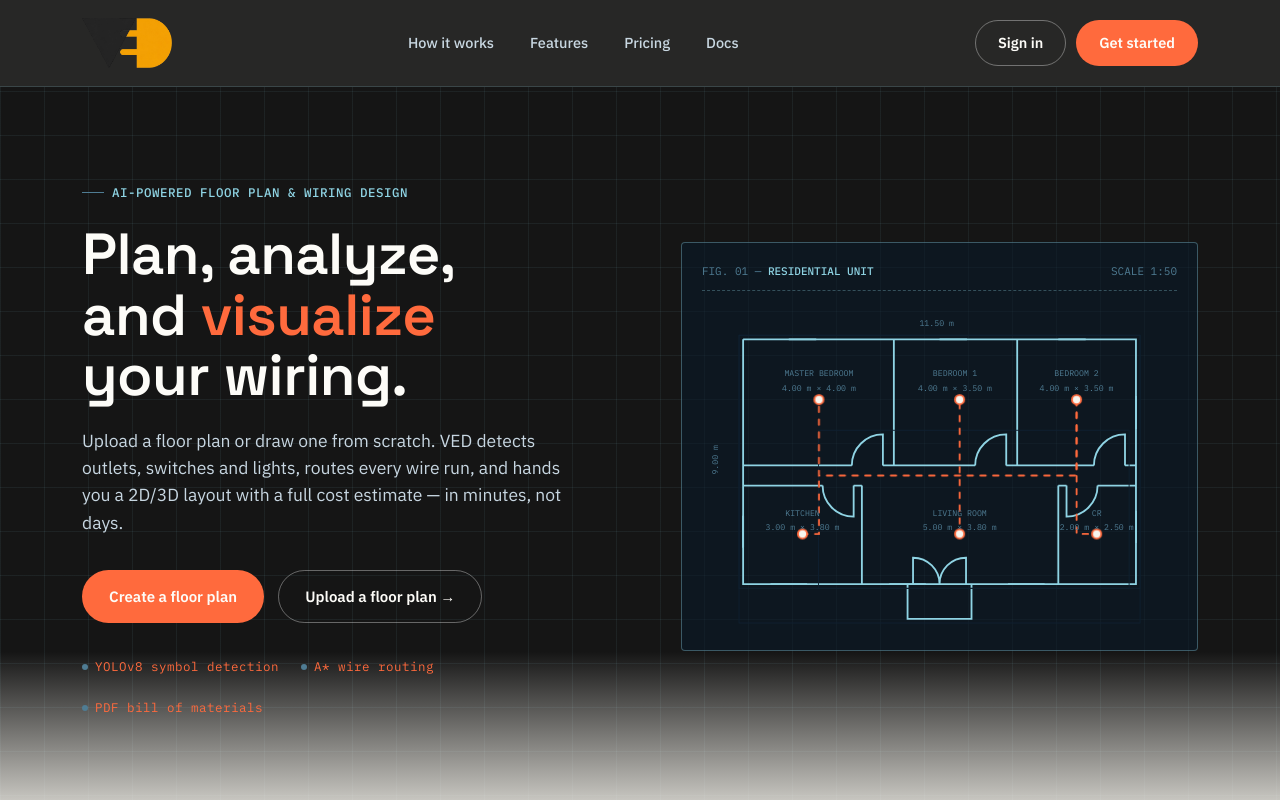
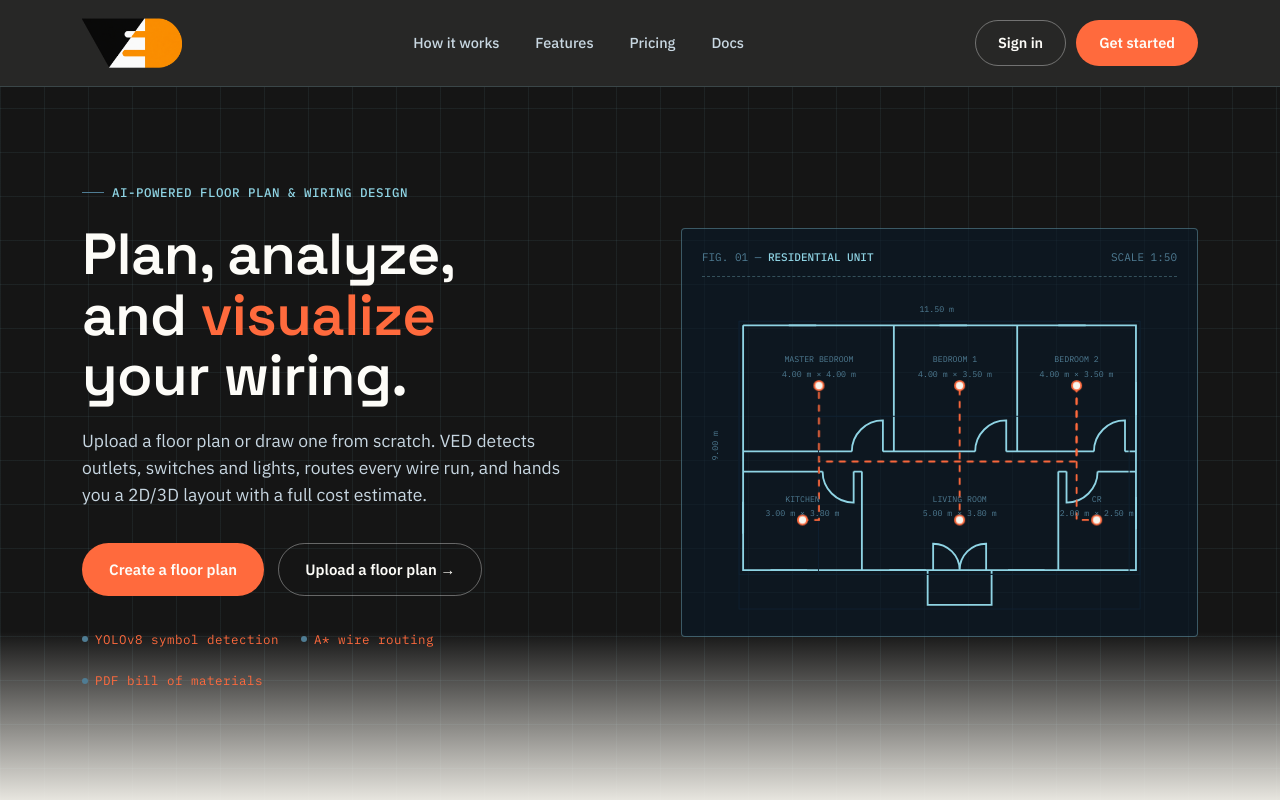
Before and after one commit to kurtreonal/ai-floorplan-analysis, a React (Vite) app: page / in a window 1280 px wide. Shown: the top 800 px of the page. Built offline with nearby package versions, Linux system fonts and the light colour scheme.

Commit message:
fix: update introductory text and enhance SVG paths for improved layout accuracy

```diff
--- a/src/App.jsx
+++ b/src/App.jsx
@@ -124,7 +124,7 @@ function App() {
                 your wiring.
               </h1>
               <p className="lead">
-                Upload a floor plan or draw one from scratch. VED detects outlets, switches and lights, routes every wire run, and hands you a 2D/3D layout with a full cost estimate — in minutes, not days.
+                Upload a floor plan or draw one from scratch. VED detects outlets, switches and lights, routes every wire run, and hands you a 2D/3D layout with a full cost estimate.
               </p>
 
               <div className="hero-ctas">
@@ -148,9 +148,9 @@ function App() {
               </div>
 
               <svg className="draw-svg" viewBox="0 0 520 360" role="img" aria-label="Residential unit blueprint illustration">
-                <path className="outline" d="M45,42 H475 V310 H45 Z M210,42 V180 M345,42 V180 M45,180 H164 M198,180 H299 M333,180 H429 M463,180 H475 M175,202 V310 M390,202 V310 M45,202 H132 M166,202 H175 M390,202 H399 M433,202 H475 M45,310 H231 M289,310 H475 M225,310 V348 H295 V310" />
+                <path className="outline" d="M45,42 H475 V310 H45 Z M210,42 V180 M345,42 V180 M45,180 H164 M198,180 H299 M333,180 H429 M463,180 H475 M175,202 V310 M390,202 V310 M45,202 H132 M166,202 H175 M390,202 H399 M433,202 H475 M45,310 H253 M311,310 H475 M247,310 V348 H317 V310" />
                 <path className="outline detail" d="M95,42 H125 M260,42 H290 M390,42 H420 M45,104 H45 M475,104 V140 M45,235 V270 M475,230 V265 M75,310 H115 M205,310 H245 M335,310 H375" />
-                <path className="outline door" d="M198,180 V146 A34,34 0 0 0 164,180 M333,180 V146 A34,34 0 0 0 299,180 M463,180 V146 A34,34 0 0 0 429,180 M166,202 V236 A34,34 0 0 1 132,202 M231,310 V281 A29,29 0 0 1 260,310 M289,310 V281 A29,29 0 0 0 260,310 M399,202 V236 A34,34 0 0 0 433,202" />
+                <path className="outline door" d="M198,180 V146 A34,34 0 0 0 164,180 M333,180 V146 A34,34 0 0 0 299,180 M463,180 V146 A34,34 0 0 0 429,180 M166,202 V236 A34,34 0 0 1 132,202 M253,310 V281 A29,29 0 0 1 282,310 M311,310 V281 A29,29 0 0 0 282,310 M399,202 V236 A34,34 0 0 0 433,202" />
                 <path className="route route-a" d="M128,108 V191 H410 V108" />
                 <path className="route route-b" d="M282,108 V255" />
                 <path className="route route-c" d="M110,255 H128 V191" />
```
Also changed, not shown: src/assets/ved-logo.png.
